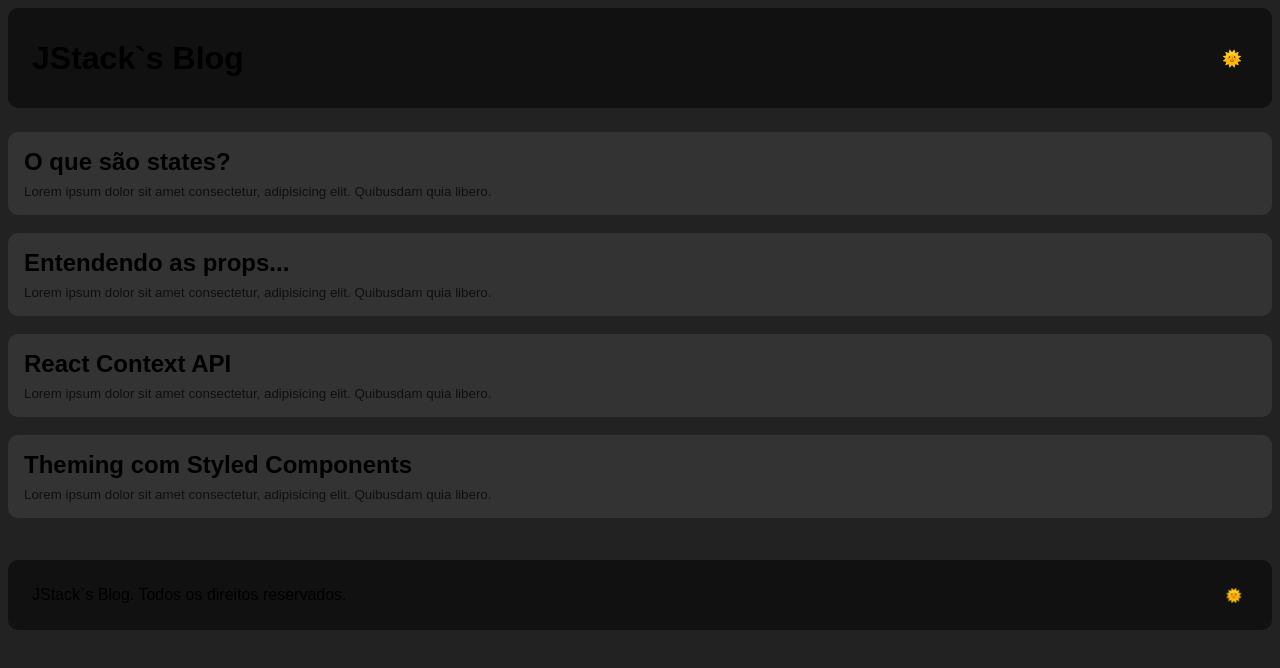
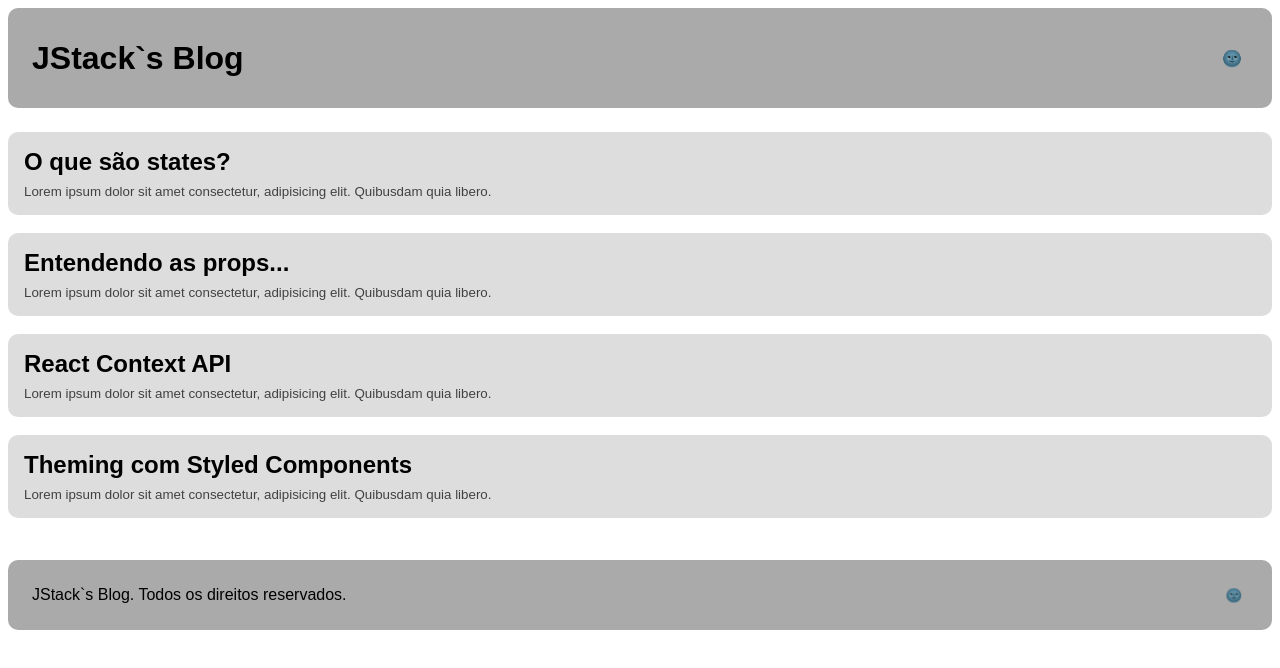
Before and after one commit to AlessandroSampaio/react-fundementals, a React app: page / in a window 1280 px wide. Shown: the top 668 px of the page. Built offline with nearby package versions, Linux system fonts and the light colour scheme.

Commit message:
Utilizando state com componentes de classe

```diff
--- a/src/App.js
+++ b/src/App.js
@@ -1,26 +1,33 @@
-import React, { useMemo, useState } from "react";
+import React from "react";
 
+import { ThemeProvider } from "styled-components";
+import Layout from "./components/Layout";
+import GlobalStyle from "./styles/global";
 import themes from "./styles/themes";
-import { ThemeProvider } from "styled-components";
-import GlobalStyle from "./styles/global";
-import Layout from "./components/Layout";
 
-export default function App() {
-
-  const [theme, setTheme] = useState('dark');
-  const currentTheme = useMemo(() => {
-    return themes[theme] || themes.dark;
-  }, [theme]);
-
-
-  function handleToggleTheme() {
-    setTheme(prevState => prevState === 'dark' ? 'light' : 'dark');
+class App extends React.Component {
+  constructor(props) {
+    super(props);
+    this.state = {
+      theme: props.theme ?? "light",
+    };
   }
 
-  return (
-    <ThemeProvider theme={currentTheme}>
-      <GlobalStyle />
-      <Layout onToggleTheme={handleToggleTheme} selectedTheme = {theme}/>
-    </ThemeProvider>
-  );
+  render() {
+    const { theme } = this.state;
+
+    return (
+      <ThemeProvider theme={themes[theme] || themes.dark}>
+        <GlobalStyle />
+        <Layout
+          onToggleTheme={() => {
+            this.setState(prevState => ({ theme: prevState.theme === 'dark' ? 'light' : 'dark' }));
+          }}
+          selectedTheme={theme}
+        />
+      </ThemeProvider>
+    );
+  }
 }
+
+export default App;
--- a/src/index.js
+++ b/src/index.js
@@ -6,7 +6,5 @@ let root = createRoot(
     document.getElementById('root'),);
 
 root.render(
-    < >
     <App />
-    </>,
 );
--- a/src/styles/global.js
+++ b/src/styles/global.js
@@ -1,12 +1,6 @@
 import  { createGlobalStyle } from 'styled-components';
 
 export default createGlobalStyle`
-
-    ${
-            (props) => console.log(props)
-
-    }
-
     body {
         font-family: sans-serif;
         background: ${(props) => props.theme.backgroundColor};
```
